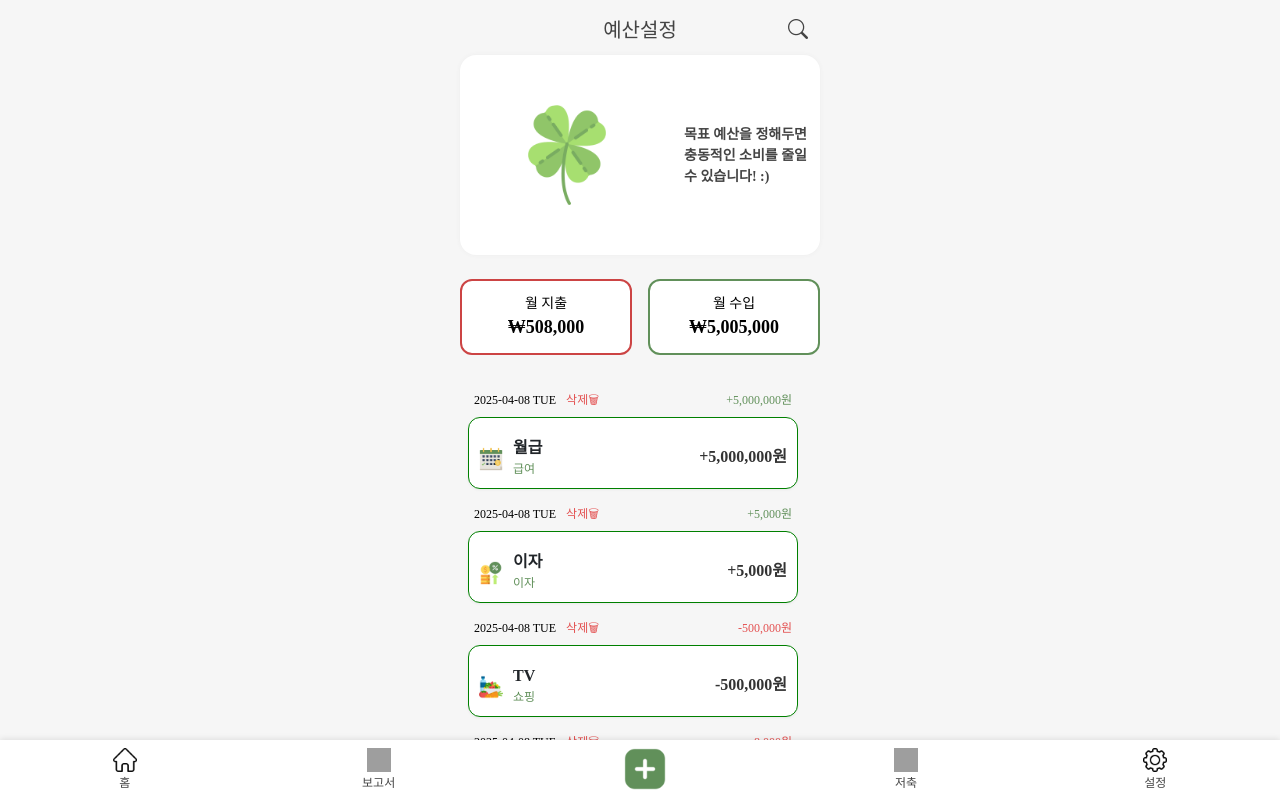
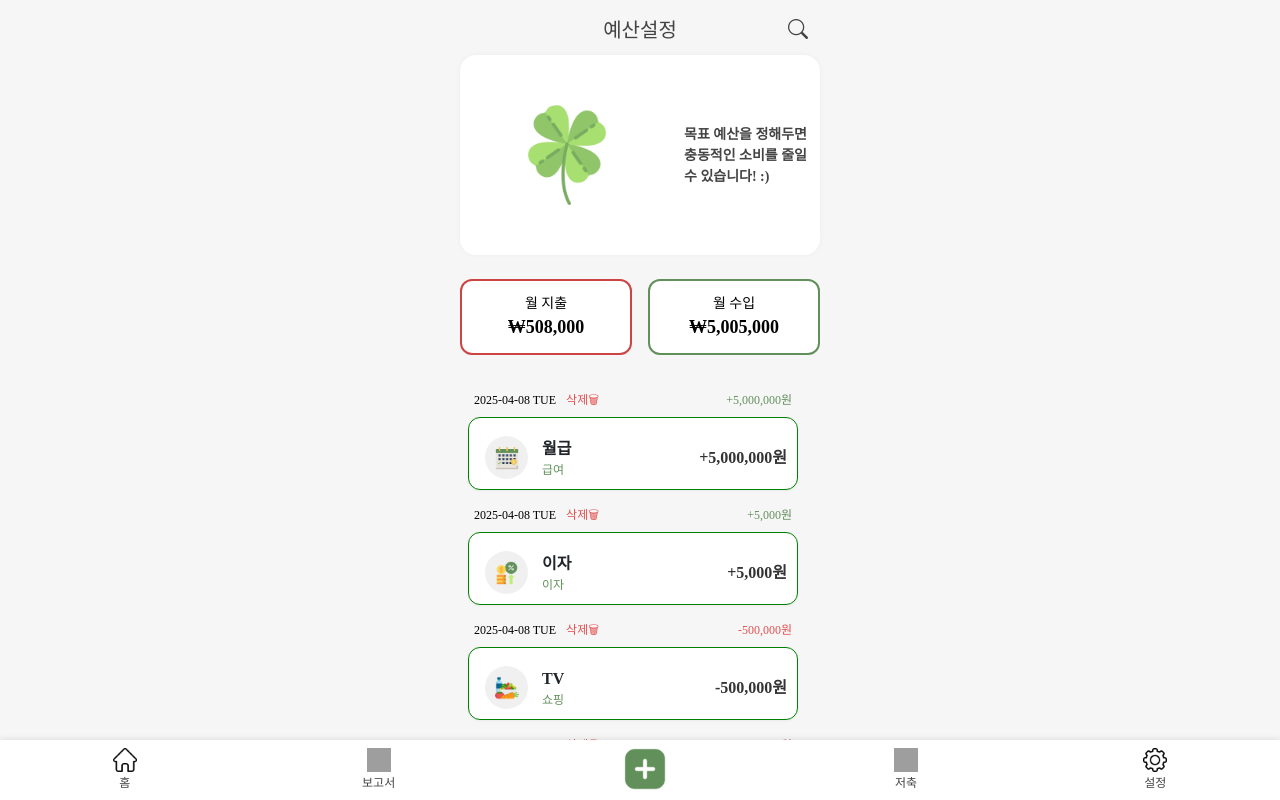
Before and after one commit to dlgkrwns213/moneyLover, a Vue app: page / in a window 1280 px wide. Built offline with nearby package versions, Linux system fonts and the light colour scheme; data requests are answered from the project's data file; grey boxes are pictures that could not be loaded; a web font is replaced by a local one.

Commit message:
style: expense-list gray circle style

```diff
--- a/src/pages/home/ExpenseList.vue
+++ b/src/pages/home/ExpenseList.vue
@@ -97,6 +97,7 @@ const deleteCashflow = async (id) => {
   width: 24px;
   height: 24px;
   object-fit: contain;
+  /* padding-right: 50px; */
 }
 
 .amount.income {
@@ -114,8 +115,17 @@ const deleteCashflow = async (id) => {
 }
 
 .icon {
+  display: flex;
+  align-items: center;
+  justify-content: center;
+  width: 43px;
+  height: 43px;
+  border-radius: 50%;
   font-size: 20px;
   margin-right: 10px;
+  background-color: #f0f0f0; /* 회색 배경 원 */
+  margin-right: 14px; /* 글자와의 간격 */
+  margin-left: 6px; /* 왼쪽에서 조금 떨어뜨림 */
 }
 
 .info {
```
